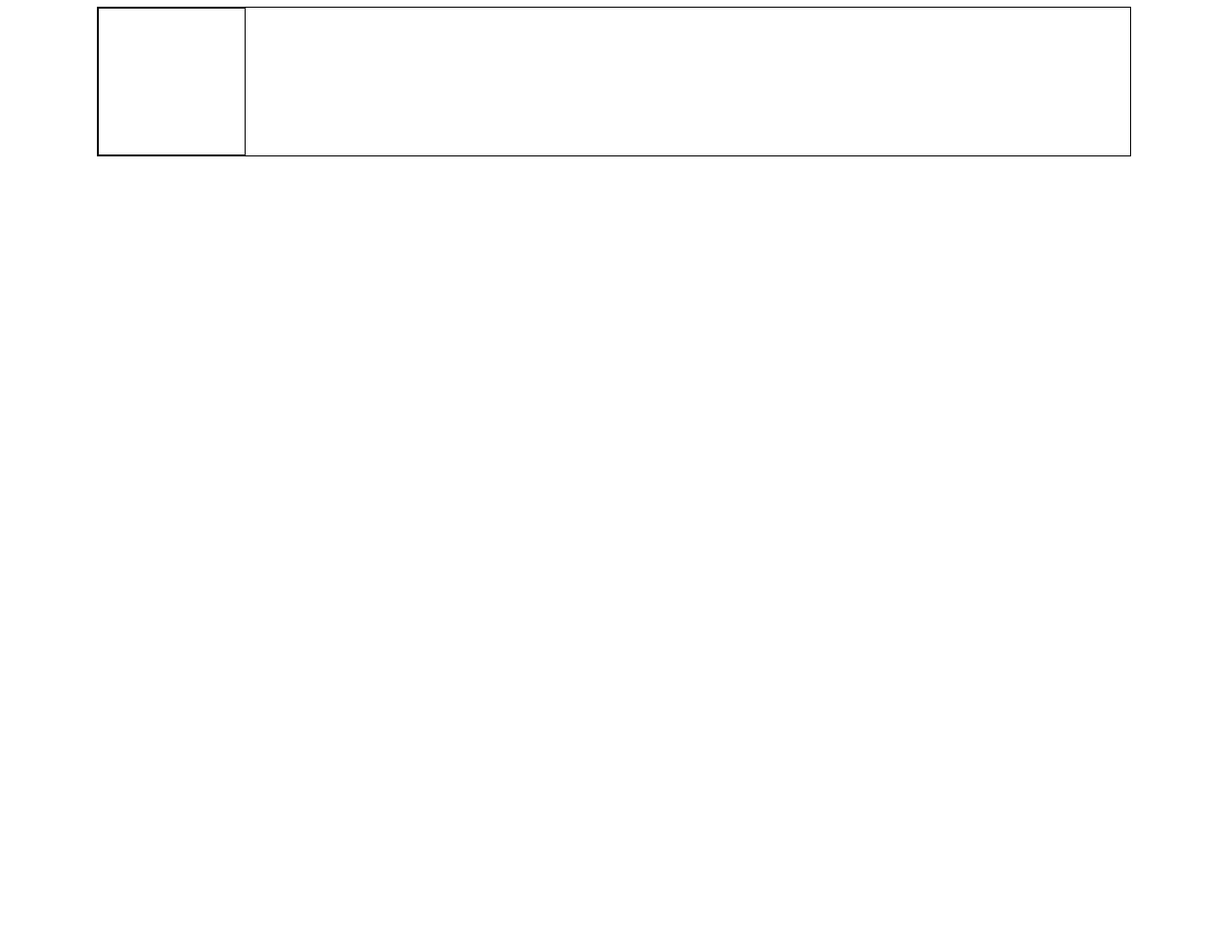
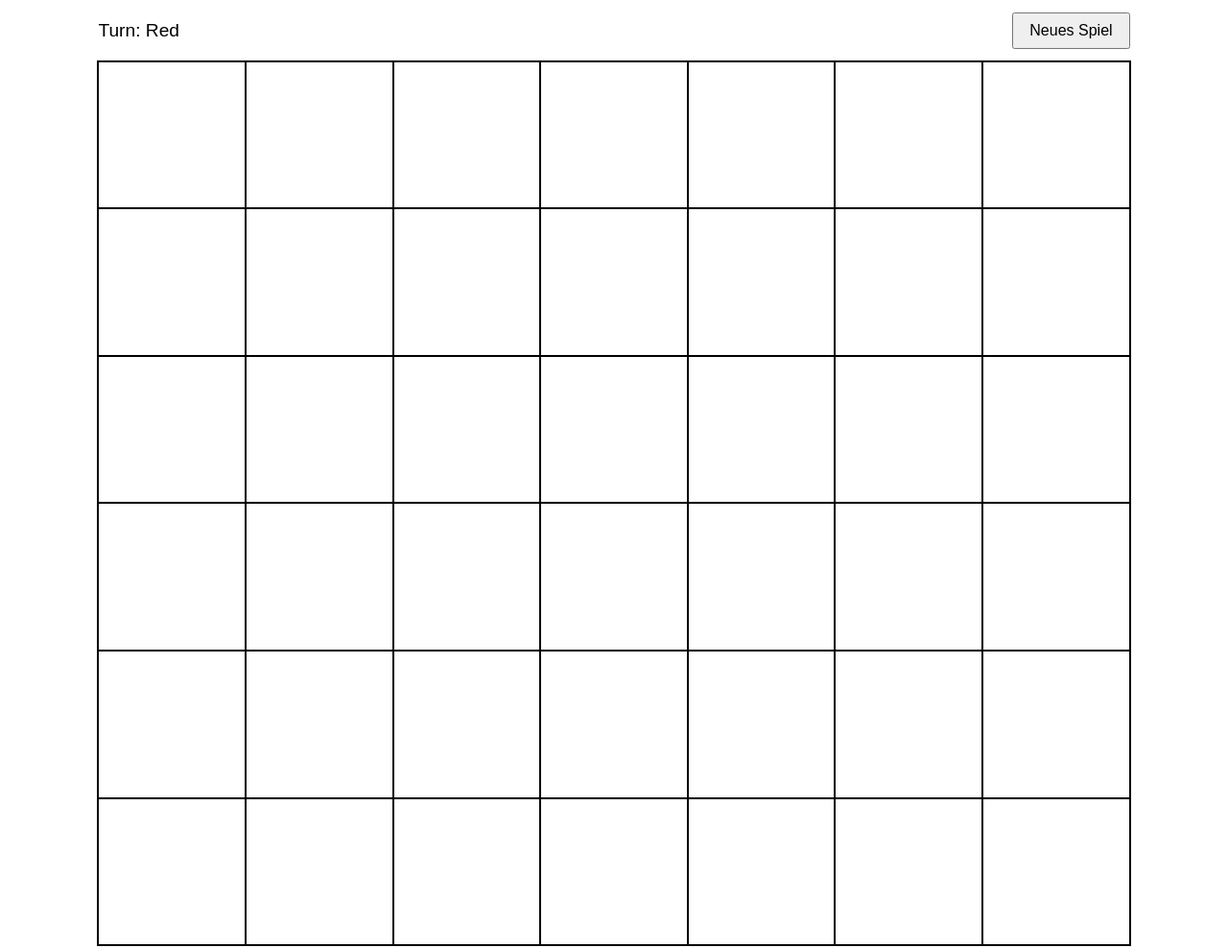
Before and after one commit to Michalis-Chatzimichalis/ZHAW-WBE-Connect4, a plain HTML site: page src/connect4.html in a window 1280 px wide. Shown: the whole page at 96% size. Before the commit the page ends 800 px from the top, so only its background shows below. Drawn offline with Linux system fonts and the light colour scheme.

Commit message:
improved functions from lab09

```diff
--- a/src/connect4.html
+++ b/src/connect4.html
@@ -1,30 +1,43 @@
 <!doctype html>
-<html lang="en">
+<html lang="de">
 <head>
   <meta charset="UTF-8">
   <title>Vier gewinnt</title>
 
   <style>
-
     div {
       box-sizing: border-box;
+    }
+
+    .controls {
+      width: 84vw;
+      margin: 1vw auto;
+      display: flex;
+      justify-content: space-between;
+      align-items: center;
+      font-family: sans-serif;
+      font-size: 1.2rem;
+    }
+
+    button {
+      padding: 0.5rem 1rem;
+      font-size: 1rem;
+      cursor: pointer;
     }
 
     .board {
       width: 84vw;
       margin: auto;
       outline: 1px solid black;
-   }
+      display: flex;
+      flex-wrap: wrap;
+    }
 
     .board .field {
       border: 1px solid black;
       width: 12vw;
       height: 12vw;
-      display: none;
-    }
-
-    .board .field:first-child {
-      display: block;
+      cursor: pointer;
     }
 
     .board .field .piece {
@@ -39,15 +52,22 @@
     .board .field .red {
       background-color: red;
     }
+  </style>
 
-  </style>
   <script src="functions/elt.js"></script>
+</head>
 
-</head>
 <body>
+  <div class="controls">
+      <div id="status">Turn: Red</div>
+      <button id="newGameBtn">Neues Spiel</button>
+    </div>
 
-  <div class="board">
-    <script>showBoard()</script>
+    <div class="board"></div>
+
+    <script>
+      initGame();
+    </script>
 
   </div>
 
--- a/src/functions/elt.js
+++ b/src/functions/elt.js
@@ -12,15 +12,18 @@ function elt(type, attrs, ...children) {
   return node;
 }
 
-// Model: Leeres Board zeichnen
+// Model: Leeres Board zeichnen + Rot hat den ersten Turn
 let state = {
-  board: Array(6).fill('').map(el => Array(7).fill(''))
+  board: Array(6).fill('').map(el => Array(7).fill('')),
+  turn: 'r'
 };
 
 // View: Lade Board und fülle Werte ab
 function showBoard() {
   const board = document.querySelector(".board");
-  board.innerHTML = ""; //wegen Neuladung des Boards durch den Timer
+  const status = document.querySelector("#status");
+  status.textContent = (state.turn === 'r') ? "Turn: Red" : "Turn: Blue";
+  board.innerHTML = ""; // wegen Neuladung des Boards durch den Timer
 
   for (let row = 0; row < 6; row++) {
     for (let col = 0; col < 7; col++) {
@@ -35,19 +38,32 @@ function showBoard() {
         field = elt("div", { class: "field" });
       }
 
+      field.addEventListener("click", () => handleColumnClick(col));
+
       board.appendChild(field);
     }
   }
 }
 
-// Timer
-setInterval(() => {
-  let randomRow = Math.floor(Math.random() * 6);
-  let randomCol = Math.floor(Math.random() * 7);
-  let values = ['', 'r', 'b'];
-  let randomVal = values[Math.floor(Math.random() * 3)];
+// Von unten nach oben nach einem freien Feld suchen
+function handleColumnClick(col) {
+  for (let row = 5; row >= 0; row--) {
+    if (state.board[row][col] === '') {
+      state.board[row][col] = state.turn;
+      state.turn = (state.turn === 'r') ? 'b' : 'r';
+      showBoard();
+      return;
+    }
+  }
+}
 
-  state.board[randomRow][randomCol] = randomVal;
+function initGame() {
+  const newGameBtn = document.querySelector("#newGameBtn");
+  newGameBtn.addEventListener("click", () => {
+    state.board = Array(6).fill('').map(() => Array(7).fill(''));
+    state.turn = 'r';
+    showBoard();
+  });
 
   showBoard();
-}, 1000);
+}
```
